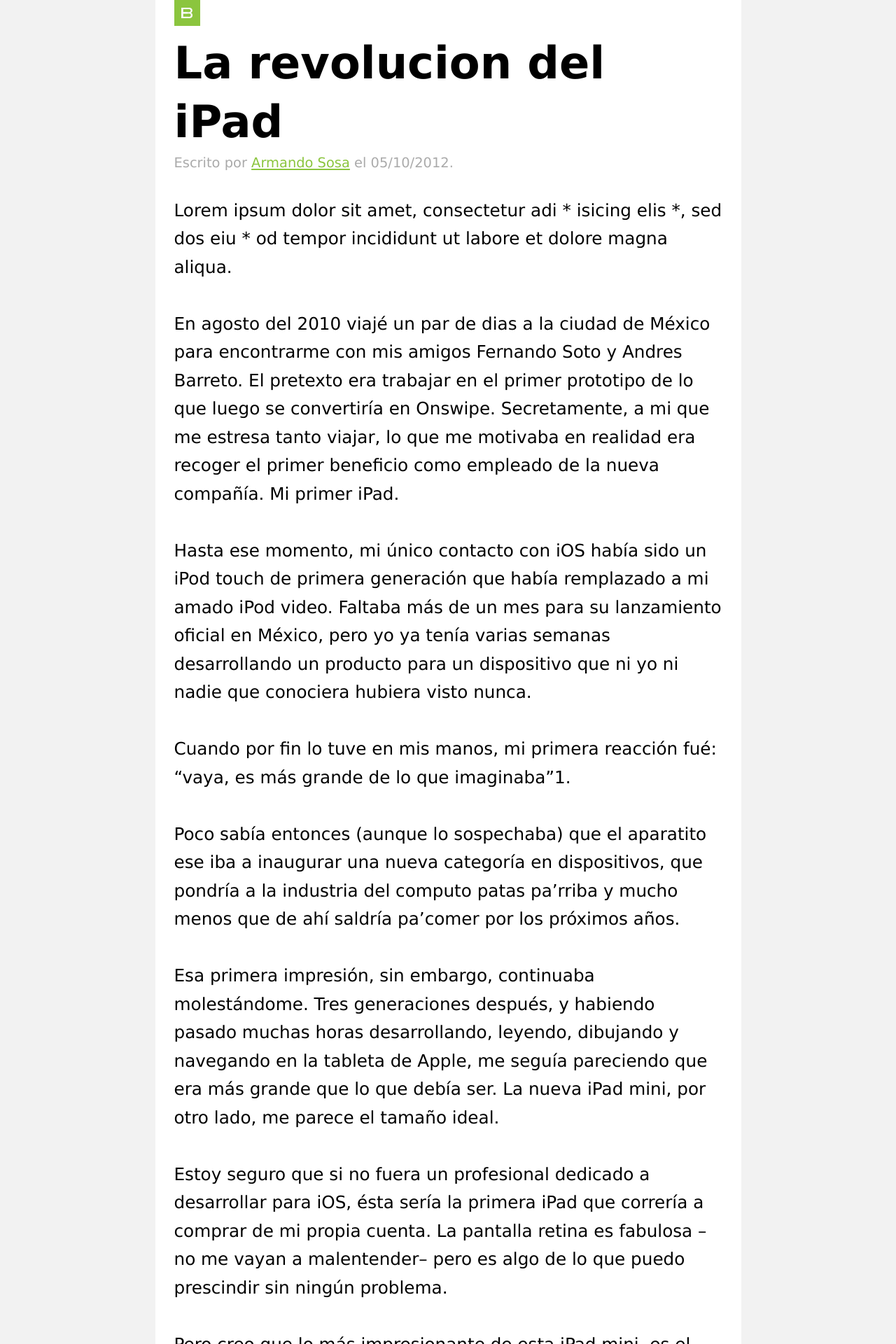
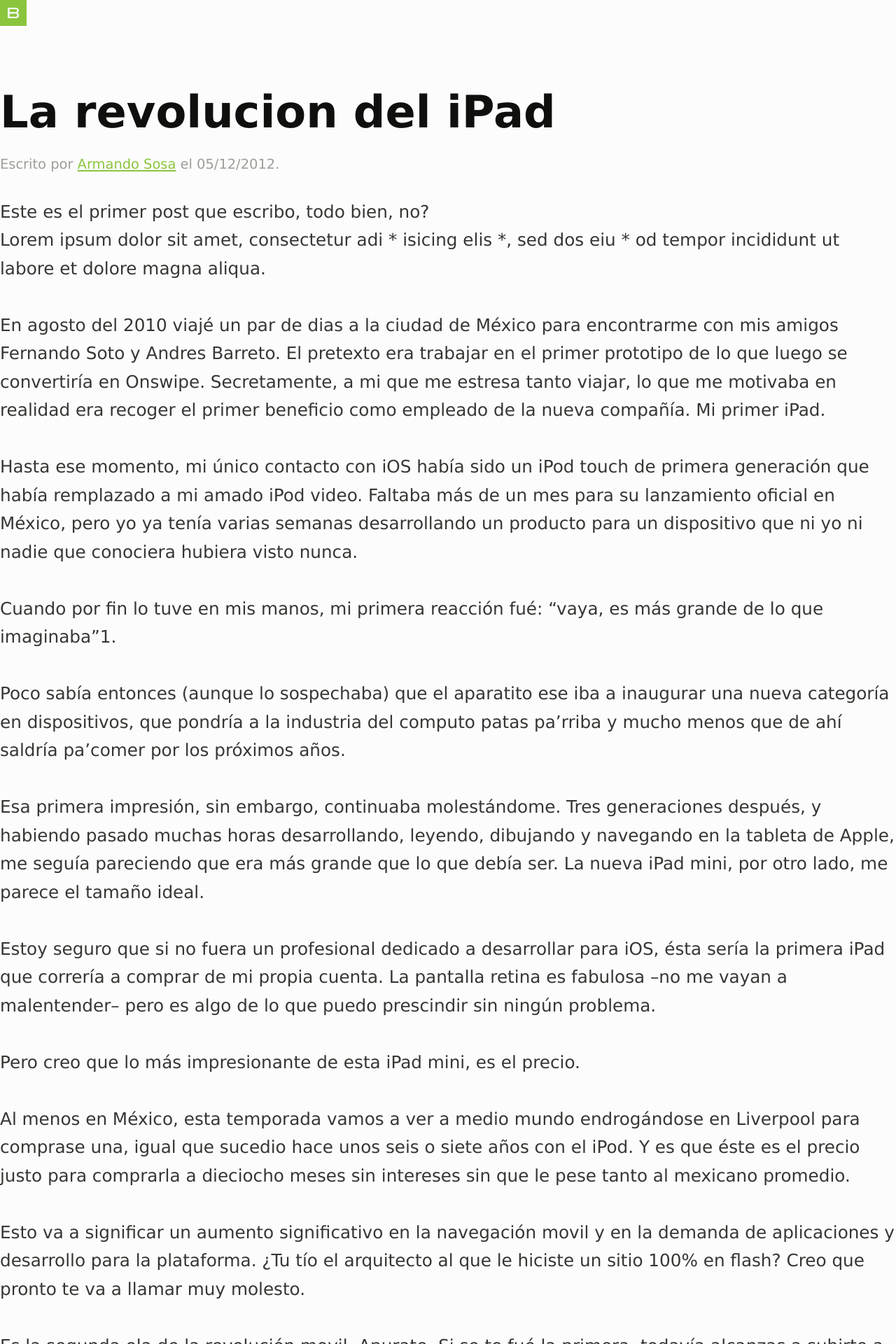
Before and after one commit to marbiano/bahn, a Jekyll site: the page built from _posts/2012-12-05-the-test.markdown, in a window 1280 px wide. Shown: the top 1920 px of the page at 70% size. Built offline with Jekyll 4.4.1, drawn with Linux system fonts in a browser that asks for light colours; Markdown is read by kramdown in place of the engine named in the settings; a style sheet for code colours, icons or effects is not loaded; some of the changed text lies outside the part shown.

Commit message:
Added more work

```diff
--- a/_config.yml
+++ b/_config.yml
@@ -1,2 +1,28 @@
 markdown: rdiscount
 permalink: none
+
+# Autores
+authors:
+  # Armando Sosa
+  soska:
+    name: Armando Sosa
+    description: Changing online publications over at http://onswipe.com.
+    web: http://dupermag.com
+    twitter: soska
+    github: soska
+
+  # Federico Abad
+  abadfederico:
+    name: Federico Abad
+    description: Interaction Designer @ GCBA. ex-mercadolibre y ex-Taringa!.
+    web: http://www.dribbble.com/abadfederico
+    twitter: abadfederico
+    github: abadfederico
+
+  # Martin Bavio
+  mbavio:
+    name: Martin Bavio
+    description: Web Designer and Frontend Web Developer currently pushing pixels at http://zokos.com.
+    web: http://www.martinbavio.com
+    twitter: mbavio
+    github: mbavio
--- a/_layouts/post.html
+++ b/_layouts/post.html
@@ -1,9 +1,23 @@
 ---
 layout: default
 ---
+{% assign author = site.authors[page.author] %}
 <div id="post" class="post">
 	<h1>{{ page.title }}</h1>
-	<p class="author-date">Escrito por <a href="http://dupermag.com">Armando Sosa</a> el 05/10/2012.</p>
+	<p class="author-date">Escrito por <a href="{{ author.web }}">{{ author.name }}</a> el {{ page.date | date:'%d/%m/%Y' }}.</p>
+	{% if page.summary %}
+	<div class="summary">
+		{{ page.summary }}
+	</div>
+	{% endif %}
 	<p>Lorem ipsum dolor sit amet, consectetur adi * isicing elis *, sed dos eiu * od tempor incididunt ut labore et dolore magna aliqua.</p>
 	{{ content }}
+	<div class="author" id="author">
+		<h2>{{ author.name }}</h2>
+		<p>{{ author.description }}</p>
+		<ul>
+			<li><a href="{{ author.web }}">Web</a></li>
+			<li class="twitter"><a href="http://twitter.com/{{ author.twitter }}">Twitter</a></li>
+			<li class="github"><a href="http://github.com/{{ author.github }}">Github</a></li>
+	</div>
 </div>
--- a/_posts/2012-12-05-the-test.markdown
+++ b/_posts/2012-12-05-the-test.markdown
@@ -1,6 +1,8 @@
 ---
 layout: post
 title: La revolucion del iPad
+author: soska
+summary: Este es el primer post que escribo, todo bien, no?
 ---
 
 En agosto del 2010 viajé un par de dias a la ciudad de México para encontrarme con mis amigos Fernando Soto y Andres Barreto. El pretexto era trabajar en el primer prototipo de lo que luego se convertiría en Onswipe. Secretamente, a mi que me estresa tanto viajar, lo que me motivaba en realidad era recoger el primer beneficio como empleado de la nueva compañía. Mi primer iPad.
--- a/css/screen.css
+++ b/css/screen.css
@@ -63,7 +63,7 @@
   display: block;
 }
 
-/* line 55, ../sass/screen.scss */
+/* line 58, ../sass/screen.scss */
 html {
   font-family: "Din Text Pro Light", Verdana, sans-serif;
   font-size-adjust: 0.5;
@@ -71,35 +71,33 @@
   font-style: normal;
   font-size: 1.125em;
   line-height: 1.5;
-  background: #f2f2f2;
+  background: #fcfcfc;
+  color: #353733;
 }
 
-/* line 62, ../sass/screen.scss */
+/* line 66, ../sass/screen.scss */
 .container {
-  padding: 0 1em 1em;
   margin: 0 auto;
-  max-width: 29em;
-  background: #fff;
 }
 
-/* line 70, ../sass/screen.scss */
+/* line 73, ../sass/screen.scss */
 .header a {
   display: inline-block;
   padding: 0.4em;
   background: #8bc53e;
 }
-/* line 74, ../sass/screen.scss */
+/* line 77, ../sass/screen.scss */
 .header a img {
   display: block;
   border: none;
 }
 
-/* line 82, ../sass/screen.scss */
+/* line 85, ../sass/screen.scss */
 a {
   color: #8bc53e;
 }
 
-/* line 86, ../sass/screen.scss */
+/* line 89, ../sass/screen.scss */
 h1 {
   font-family: "Din Display Pro Bold", Verdana, sans-serif;
   font-size-adjust: 0.5;
@@ -107,43 +105,94 @@
   font-style: normal;
   font-size: 1.8rem;
   line-height: 1.2;
-}
-
-/* line 92, ../sass/screen.scss */
-.author-date {
-  color: #aaa;
-  font-size: 1.125em;
+  color: #0f0f0e;
+  margin-top: 1em;
 }
 
 /* line 97, ../sass/screen.scss */
+.author-date {
+  color: #9c9f97;
+  margin-top: 0.75em;
+}
+
+/* line 102, ../sass/screen.scss */
 p {
   margin-bottom: 1.5em;
 }
 
+/* line 106, ../sass/screen.scss */
+.author {
+  border-top: 1px solid #e3e3e1;
+  margin-top: 3em;
+  padding-top: 0.75em;
+}
+/* line 110, ../sass/screen.scss */
+.author h2 {
+  color: #0f0f0e;
+  font-size: 1.125rem;
+}
+/* line 114, ../sass/screen.scss */
+.author p {
+  margin-bottom: 0.75em;
+  color: #9c9f97;
+}
+/* line 118, ../sass/screen.scss */
+.author ul {
+  margin: 0;
+}
+/* line 120, ../sass/screen.scss */
+.author ul li {
+  display: inline-block;
+  color: #ced0cc;
+}
+/* line 123, ../sass/screen.scss */
+.author ul li:after {
+  content: "-";
+  display: inline-block;
+  margin-left: 0.25em;
+}
+/* line 128, ../sass/screen.scss */
+.author ul li.twitter a {
+  color: #00aced;
+}
+/* line 131, ../sass/screen.scss */
+.author ul li.github a {
+  color: #333;
+}
+/* line 136, ../sass/screen.scss */
+.author ul li:last-child:after {
+  display: none;
+}
+
 @media only screen and (min-width: 35em) {
-  /* line 102, ../sass/screen.scss */
+  /* line 144, ../sass/screen.scss */
   html {
     font-size: 1.3125em;
   }
 
-  /* line 105, ../sass/screen.scss */
+  /* line 147, ../sass/screen.scss */
   .author-date {
+    font-size: 0.7875rem;
+  }
+
+  /* line 150, ../sass/screen.scss */
+  .author {
     font-size: 0.7875rem;
   }
 }
 @media only screen and (min-width: 41em) {
-  /* line 111, ../sass/screen.scss */
+  /* line 156, ../sass/screen.scss */
   html {
     font-size: 1.5em;
   }
 }
 @media only screen and (min-width: 46em) {
-  /* line 117, ../sass/screen.scss */
+  /* line 162, ../sass/screen.scss */
   html {
     font-size: 1.6875em;
   }
 
-  /* line 120, ../sass/screen.scss */
+  /* line 165, ../sass/screen.scss */
   h1 {
     font-size: 2.5875rem;
   }
```
Also changed, not shown: images/authors/soska.png (added).
